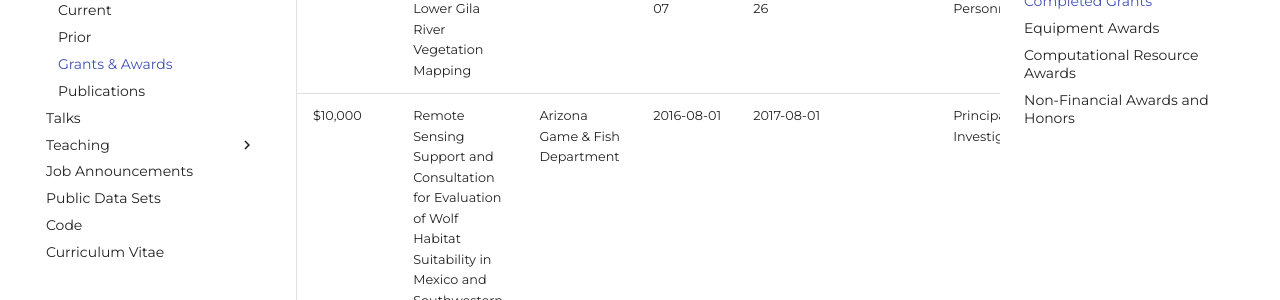
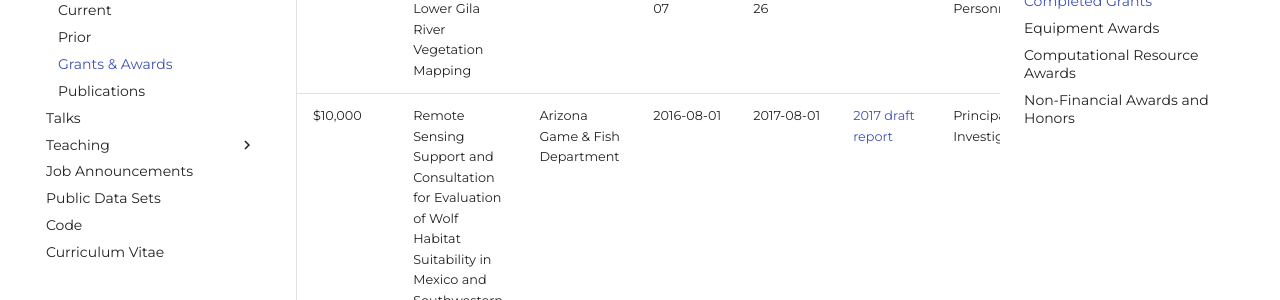
Before and after one commit to tyson-swetnam/new-website, an MkDocs documentation site: the page built from docs/awards.md, in a window 1280 px wide and 900 px high, scrolled down 1994 px. Shown: the part 152-452 px from the top of the window. Built offline with MkDocs 1.6.1 and Material for MkDocs 9.7.7, drawn with Linux system fonts in a browser that asks for light colours; some web fonts are replaced; comment, search, counter and statistics services are not loaded.

Commit message:
Update awards.md

```diff
--- a/docs/awards.md
+++ b/docs/awards.md
@@ -18,7 +18,7 @@
 | $1,000,000 | Convergence Accelerator - Track D: Hidden Water and Hydrologic Extremes: A Groundwater Data Platform for Machine Learning and Water Management | [![NSF-2040542](https://img.shields.io/badge/NSF-2040542-blue.svg)](https://nsf.gov/awardsearch/showAward?AWD_ID=2040542) | 2020-09-01 | 2022-08-01 | | Senior Personnel |
 | $19,500 | Jemez River Corridor Forest Inventory | Nature Conservancy | 2019-07-30 | 2020-12-30 | [website](https://promethean-gift.github.io) | Principal Investigator |
 | $118,978 | BLM CESU Lower Gila River Vegetation Mapping | BLM | 2016-07-07 | 2020-03-26 | | Senior Personnel |
-| $10,000 | Remote Sensing Support and Consultation for Evaluation of Wolf Habitat Suitability in Mexico and Southwestern United States | Arizona Game & Fish Department | 2016-08-01 | 2017-08-01 | | Principal Investigator|
+| $10,000 | Remote Sensing Support and Consultation for Evaluation of Wolf Habitat Suitability in Mexico and Southwestern United States | Arizona Game & Fish Department | 2016-08-01 | 2017-08-01 | [2017 draft report](https://www.fws.gov/southwest/es/mexicanwolf/pdf/20170622_DftBioReport_Appendices.pdf) | Principal Investigator|
 | $449,025 | LTAR-NEON Collaboration to Quantify Rangeland Vegetation Production | [![NIFA-0429391](https://img.shields.io/badge/NIFA-0429391-green.svg)](https://portal.nifa.usda.gov/web/crisprojectpages/0429391-ltar-neon-collaboration-to-quantify-rangeland-vegetation-production.html) | 2015-01-01 | 2020-12-31 | | Senior Personnel |
 | $17,186 | Sediment Transport Analysis and Assessment of Vegetation Characteristics in the Santa Cruz River | Pima County Regional Flood Control District | 2012-09-01 | 2013-09-01 | [final report](https://webcms.pima.gov/UserFiles/Servers/Server_6/File/Government/Flood%20Control/Engineering/Planning/Lower%20Santa%20Cruz%20River%20Living%20River%20Project/Riparian_vegetation_characterization_of_the_Lower_Santa_Cruz_Swetnam_etal_2013.pdf) | Co-Principal Investigator |
 | $ | Multi-scale controls on wildland fire in mountains of Western North America | [![NIFA-0216422](https://img.shields.io/badge/NIFA-0216422-green.svg)](https://reeis.usda.gov/web/crisprojectpages/0216422-multi-scale-controls-on-wildland-fire-in-mountains-of-western-north-america.html) | 2008-07-01 | 2012-12-31 | | Senior Personnel |
```
